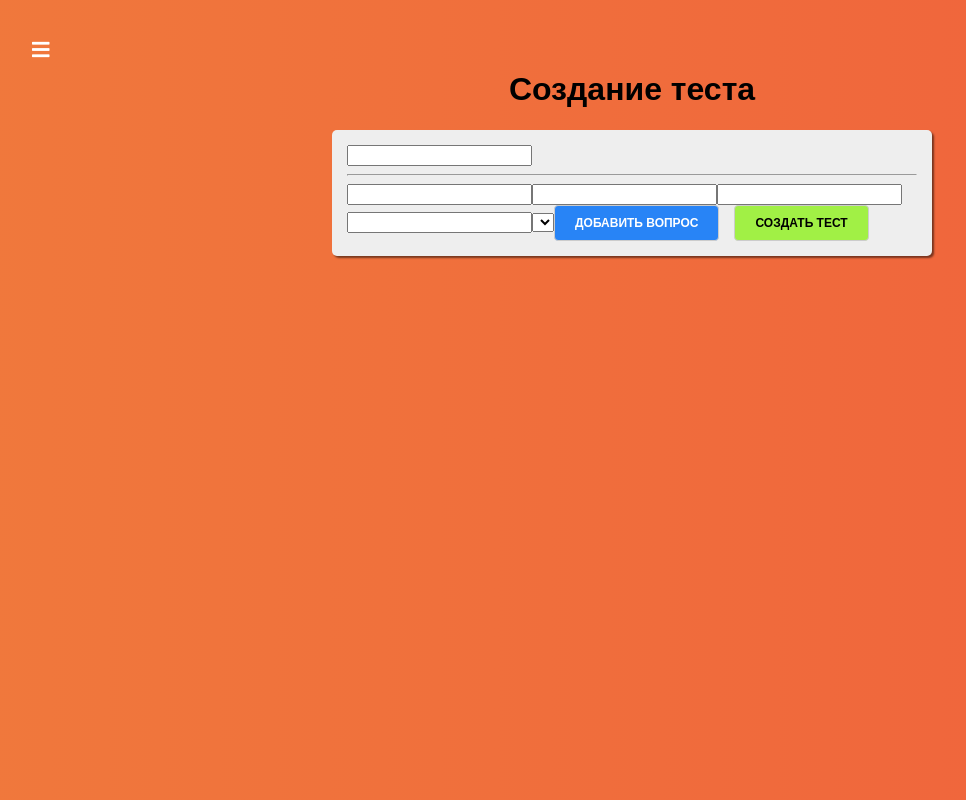
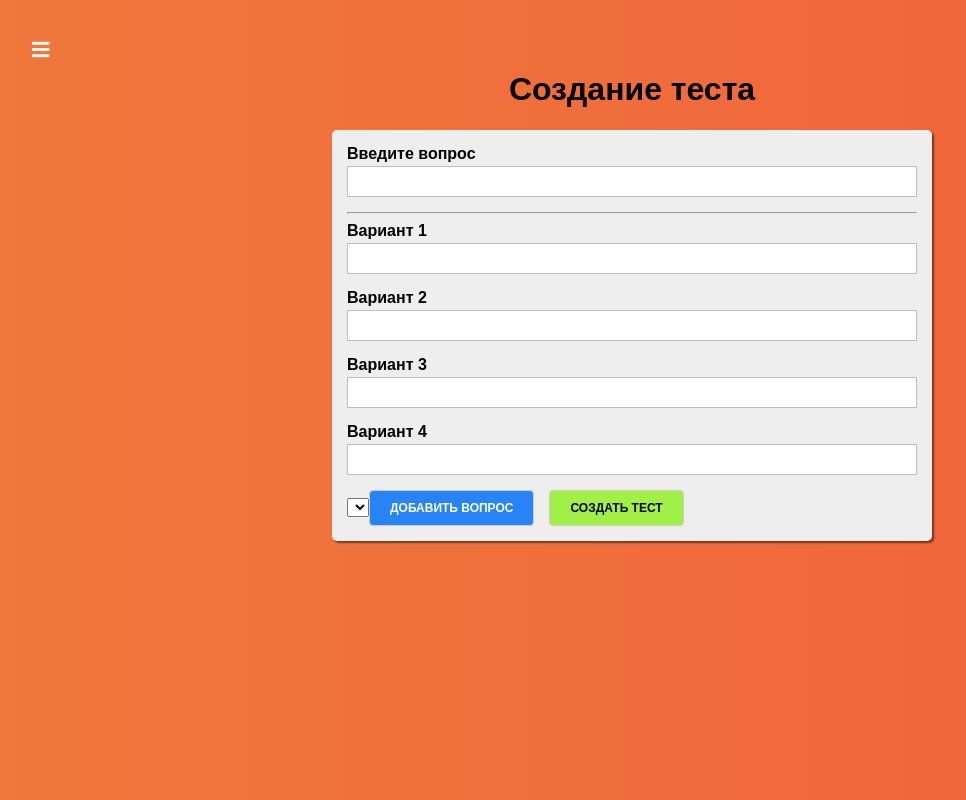
Before and after one commit to YuriAnisimov27/React.Practice, a React app: page /quiz-creator in a window 1280 px wide. Shown: the whole page, without its empty margins (8-974 px from the left). Built offline with nearby package versions, Linux system fonts and the light colour scheme.

Commit message:
feat: add controls in QuizCreator + implement formFramework

```diff
--- a/src/containers/QuizCreator/QuizCreator.js
+++ b/src/containers/QuizCreator/QuizCreator.js
@@ -1,8 +1,37 @@
 import React, {Component} from 'react'
 import classes from './QuizCreator.css'
 import Button from "../../components/UI/Button/Button";
+import {createControl} from "../../form/formFramework";
+import Input from "../../components/UI/Input/Input";
+import Auxiliary from "../../hoc/Auxiliary/Auxiliary";
+
+function createOptionControl(num) {
+  return createControl({
+    label: `Вариант ${num}`,
+    errorMessage: 'Значение не может быть пустым',
+    id: num
+  }, {required: true})
+}
+
+function createFormControls() {
+  return {
+    question: createControl({
+      label: "Введите вопрос",
+      errorMessage: "Вопрос не может быть пустым"
+    }, {required: true}),
+    option1: createOptionControl(1),
+    option2: createOptionControl(2),
+    option3: createOptionControl(3),
+    option4: createOptionControl(4)
+  }
+}
 
 export default class QuizCreator extends Component {
+
+  state = {
+    quiz: [],
+    formControls: createFormControls()
+  }
 
   submitHandler = (e) => {
     e.preventDefault()
@@ -16,6 +45,29 @@
 
   }
 
+  changeHandler = (value, controlName) => {
+
+  }
+
+  renderControls() {
+    return Object.keys(this.state.formControls).map((controlName, index) => {
+      const control = this.state.formControls[controlName];
+      return (
+        <Auxiliary key={controlName + index}>
+          <Input
+            label={control.label}
+            value={control.value}
+            valid={control.valid}
+            shouldValidate={!!control.validation}
+            touched={control.touched}
+            errorMessage={control.errorMessage}
+            onChange={(e) => this.changeHandler(e.target.value, controlName)} />
+          { index === 0 ? <hr/> : null }
+        </Auxiliary>
+      )
+    })
+  }
+
   render() {
     return (
       <div className={classes.QuizCreator}>
@@ -24,16 +76,11 @@
 
           <form onSubmit={this.submitHandler}>
 
-            <input type="text"/>
-            <hr />
-            <input type="text"/>
-            <input type="text"/>
-            <input type="text"/>
-            <input type="text"/>
+            { this.renderControls() }
 
             <select name="" id=""></select>
-            <Button type="primary" onClick={this.addQuestionHandler} >Добавить вопрос</Button>
-            <Button type="success" onClick={this.createQuizHandler} >Создать тест</Button>
+            <Button type="primary" onClick={this.addQuestionHandler}>Добавить вопрос</Button>
+            <Button type="success" onClick={this.createQuizHandler}>Создать тест</Button>
           </form>
         </div>
       </div>
--- /dev/null
+++ b/src/form/formFramework.js
@@ -0,0 +1,9 @@
+export function createControl(config, validation) {
+  return {
+    ...config,
+    validation,
+    valid: !validation,
+    touched: false,
+    value: ''
+  }
+}
--- /dev/null
+++ b/src/hoc/Auxiliary/Auxiliary.js
@@ -0,0 +1,3 @@
+const Auxiliary = props => props.children
+
+export default Auxiliary;
```
